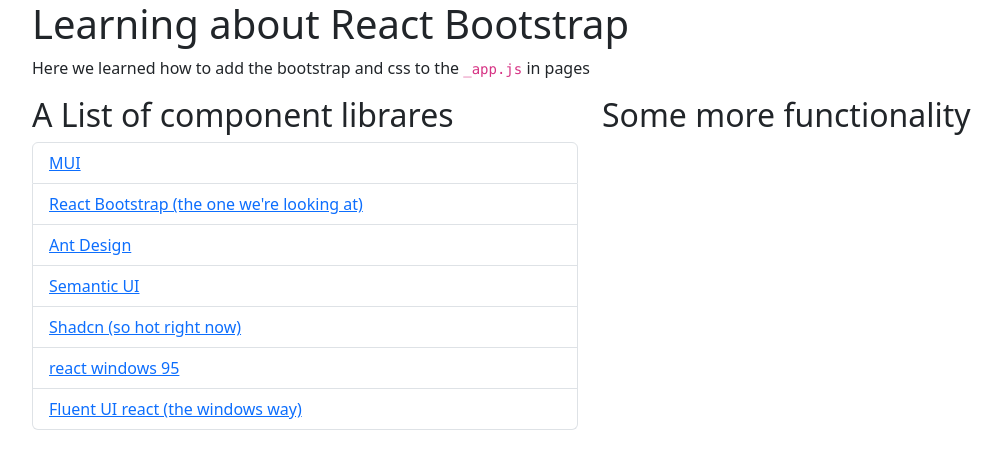
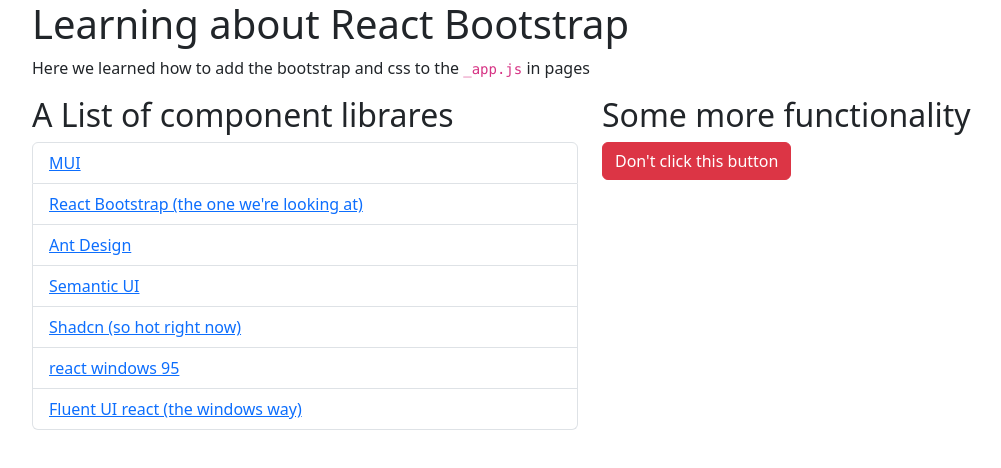
Before and after one commit to dmit-2008/dmit2008-OE01-Winter-2025, a Next.js app in the folder 06-nextjs-bootstrap-component-library/components-bootstrap-example/: page / in a window 1280 px wide. Shown: the top 468 px of the page, without its empty margins (50-1051 px from the left). Built offline with nearby package versions, Linux system fonts and the light colour scheme.

Commit message:
class progress pushed

```diff
--- a/06-nextjs-bootstrap-component-library/components-bootstrap-example/pages/index.js
+++ b/06-nextjs-bootstrap-component-library/components-bootstrap-example/pages/index.js
@@ -8,6 +8,8 @@
 import Container from 'react-bootstrap/Container'
 import Row from 'react-bootstrap/Row'
 import Col from 'react-bootstrap/Col'
+import Button from 'react-bootstrap/Button'
+
 
 // our own custom import
 import UILibraryList from '@/components/UILibraryLIst';
@@ -28,6 +30,9 @@ export default function Home() {
             <Col>
               <h2>Some more functionality</h2>
               {/* add a button here an accordion */}
+              <Button variant="danger">
+                Don't click this button
+              </Button>
             </Col>
           </Row>
         </Container>
```
